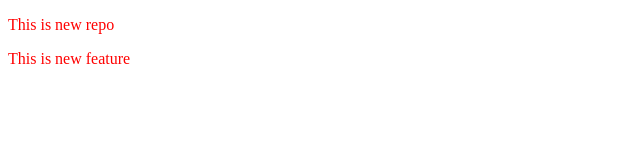
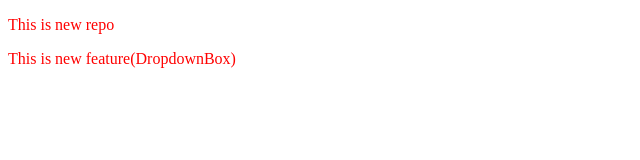
Before and after one commit to KaaleVai/Local-Repo, a plain HTML site: page index.html in a window 1280 px wide. Shown: the whole page, without its empty margins (0-640 px from the left). Drawn offline with Linux system fonts and the light colour scheme; files that its build step writes are made by us from their sources.

Commit message:
Add dropbox in feature5

```diff
--- a/index.html
+++ b/index.html
@@ -8,7 +8,7 @@
 </head>
 <body>
     <p>This is new repo</p>
-    <p>This is new feature</p>
+    <p>This is new feature(DropdownBox)</p>
 
 
 
```
